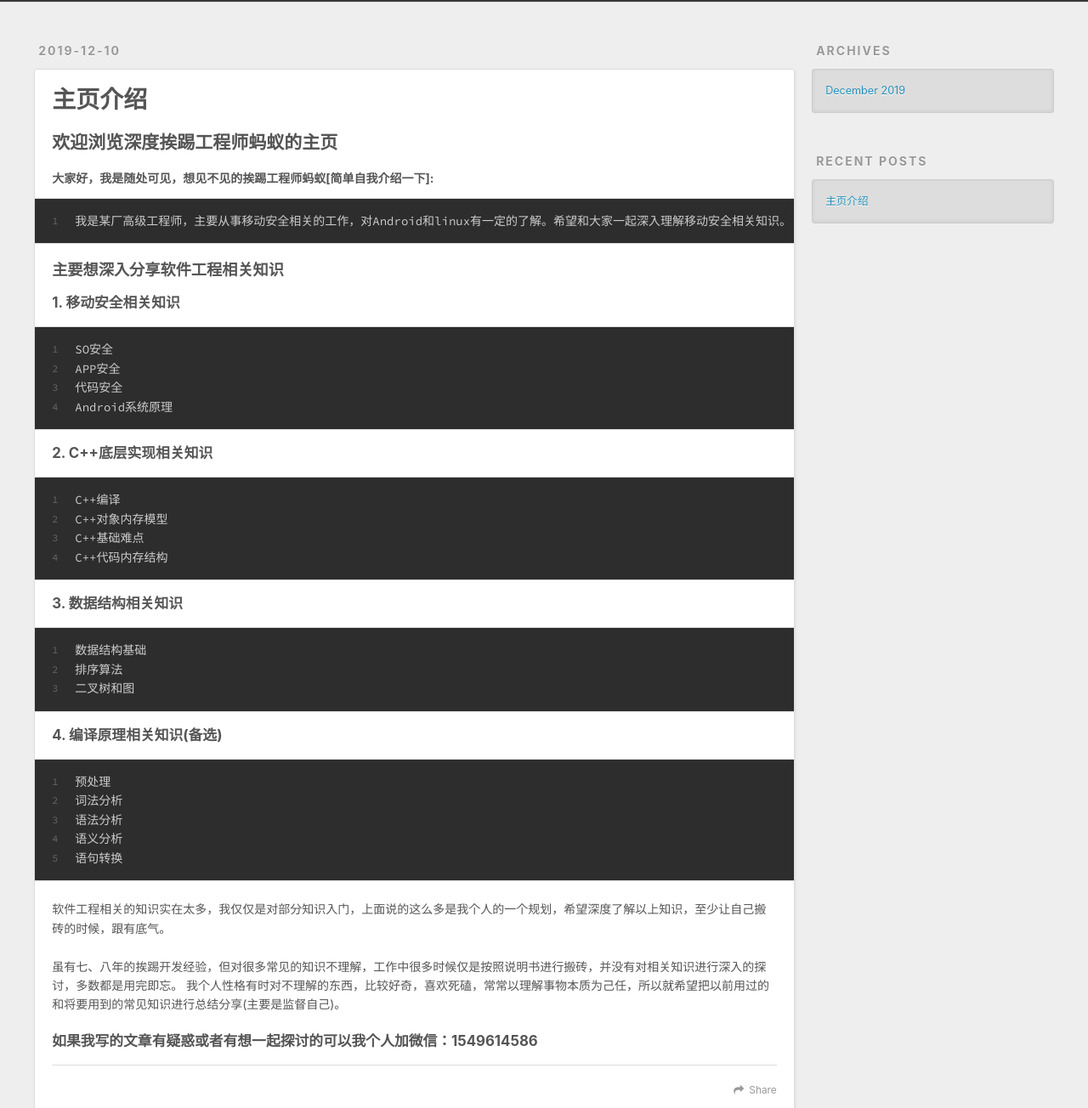
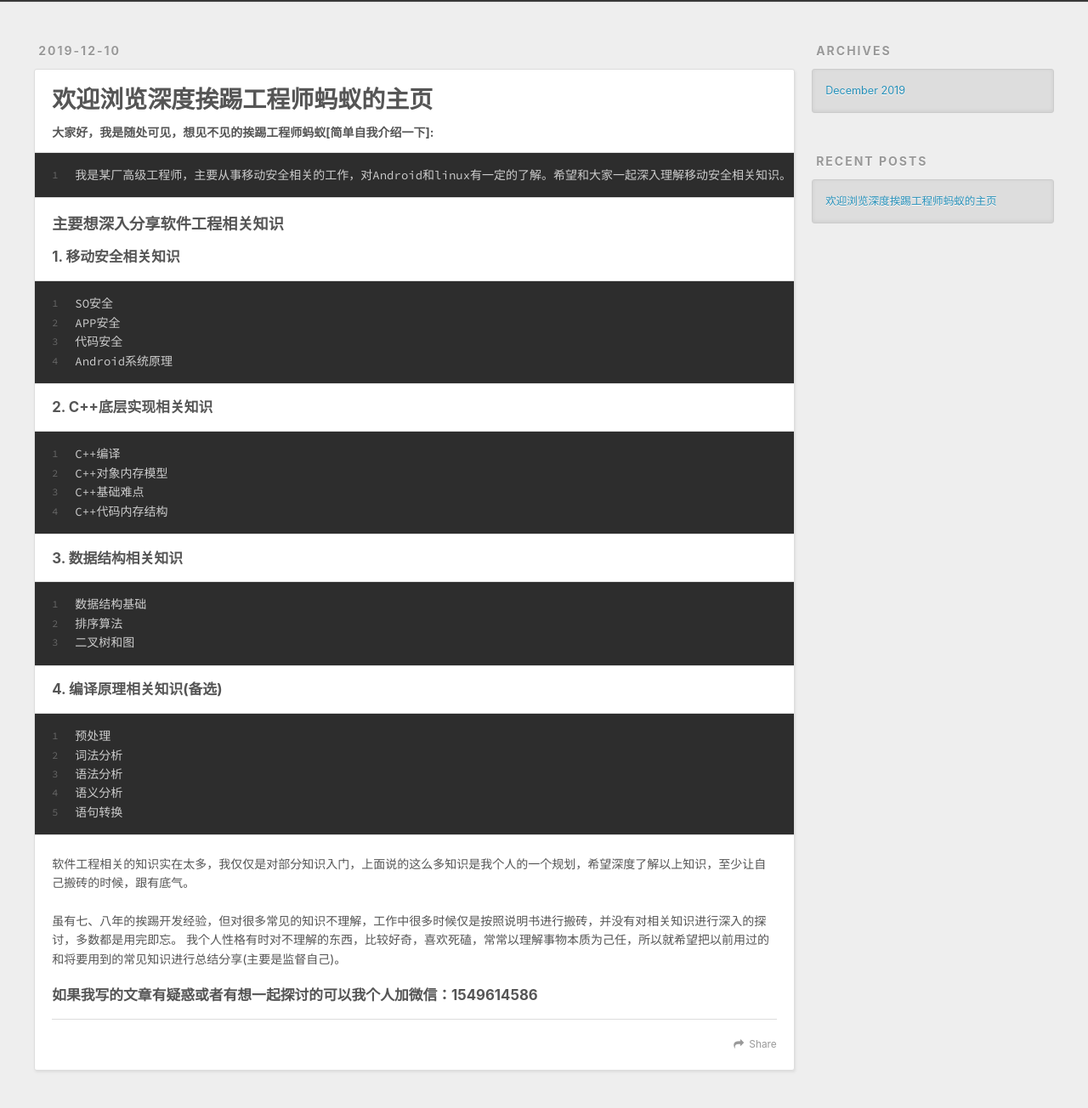
Before and after one commit to antizhl/antizhl.github.io, a plain HTML site: page 2019/12/10/主页介绍/index.html in a window 1280 px wide. Shown: the part 298-1602 px from the top of the page at 85% size. Drawn offline with nearby package versions, Linux system fonts and the light colour scheme.

Commit message:
Site updated: 2019-12-10 21:03:31

```diff
--- a/2019/12/10/主页介绍/index.html
+++ b/2019/12/10/主页介绍/index.html
@@ -5,16 +5,16 @@
 
 
 
-  <title>主页介绍 | </title>
+  <title>欢迎浏览深度挨踢工程师蚂蚁的主页 | </title>
   <meta name="viewport" content="width=device-width, initial-scale=1, maximum-scale=1">
-  <meta name="description" content="欢迎浏览深度挨踢工程师蚂蚁的主页大家好，我是随处可见，想见不见的挨踢工程师蚂蚁[简单自我介绍一下]:1我是某厂高级工程师，主要从事移动安全相关的工作，对Android和linux有一定的了解。希望和大家一起深入理解移动安全相关知识。  主要想深入分享软件工程相关知识1. 移动安全相关知识1SO安全2APP安全3代码安全4Android系统原理  2. C++底层实现相关知识1C++编译2C++对象">
+  <meta name="description" content="大家好，我是随处可见，想见不见的挨踢工程师蚂蚁[简单自我介绍一下]:1我是某厂高级工程师，主要从事移动安全相关的工作，对Android和linux有一定的了解。希望和大家一起深入理解移动安全相关知识。  主要想深入分享软件工程相关知识1. 移动安全相关知识1SO安全2APP安全3代码安全4Android系统原理  2. C++底层实现相关知识1C++编译2C++对象内存模型3C++基础难点4C++">
 <meta property="og:type" content="article">
-<meta property="og:title" content="主页介绍">
+<meta property="og:title" content="欢迎浏览深度挨踢工程师蚂蚁的主页">
 <meta property="og:url" content="http:&#x2F;&#x2F;yoursite.com&#x2F;2019&#x2F;12&#x2F;10&#x2F;%E4%B8%BB%E9%A1%B5%E4%BB%8B%E7%BB%8D&#x2F;index.html">
 <meta property="og:site_name">
-<meta property="og:description" content="欢迎浏览深度挨踢工程师蚂蚁的主页大家好，我是随处可见，想见不见的挨踢工程师蚂蚁[简单自我介绍一下]:1我是某厂高级工程师，主要从事移动安全相关的工作，对Android和linux有一定的了解。希望和大家一起深入理解移动安全相关知识。  主要想深入分享软件工程相关知识1. 移动安全相关知识1SO安全2APP安全3代码安全4Android系统原理  2. C++底层实现相关知识1C++编译2C++对象">
+<meta property="og:description" content="大家好，我是随处可见，想见不见的挨踢工程师蚂蚁[简单自我介绍一下]:1我是某厂高级工程师，主要从事移动安全相关的工作，对Android和linux有一定的了解。希望和大家一起深入理解移动安全相关知识。  主要想深入分享软件工程相关知识1. 移动安全相关知识1SO安全2APP安全3代码安全4Android系统原理  2. C++底层实现相关知识1C++编译2C++对象内存模型3C++基础难点4C++">
 <meta property="article:published_time" content="2019-12-10T09:34:43.000Z">
-<meta property="article:modified_time" content="2019-12-10T09:35:06.053Z">
+<meta property="article:modified_time" content="2019-12-10T13:03:21.356Z">
 <meta property="article:author" content="Ant蚂蚁">
 <meta name="twitter:card" content="summary">
 
@@ -81,7 +81,7 @@
 
 
     <h1 class="article-title" itemprop="name">
-      主页介绍
+      欢迎浏览深度挨踢工程师蚂蚁的主页
     </h1>
 
 
@@ -89,7 +89,7 @@
 
     <div class="article-entry" itemprop="articleBody">
 
-        <h2 id="欢迎浏览深度挨踢工程师蚂蚁的主页"><a href="#欢迎浏览深度挨踢工程师蚂蚁的主页" class="headerlink" title="欢迎浏览深度挨踢工程师蚂蚁的主页"></a>欢迎浏览深度挨踢工程师蚂蚁的主页</h2><h5 id="大家好，我是随处可见，想见不见的挨踢工程师蚂蚁-简单自我介绍一下"><a href="#大家好，我是随处可见，想见不见的挨踢工程师蚂蚁-简单自我介绍一下" class="headerlink" title="大家好，我是随处可见，想见不见的挨踢工程师蚂蚁[简单自我介绍一下]:"></a>大家好，我是随处可见，想见不见的挨踢工程师蚂蚁[简单自我介绍一下]:</h5><figure class="highlight c"><table><tr><td class="gutter"><pre><span class="line">1</span></pre></td><td class="code"><pre><span class="line">我是某厂高级工程师，主要从事移动安全相关的工作，对Android和linux有一定的了解。希望和大家一起深入理解移动安全相关知识。</span></pre></td></tr></table></figure>
+        <h5 id="大家好，我是随处可见，想见不见的挨踢工程师蚂蚁-简单自我介绍一下"><a href="#大家好，我是随处可见，想见不见的挨踢工程师蚂蚁-简单自我介绍一下" class="headerlink" title="大家好，我是随处可见，想见不见的挨踢工程师蚂蚁[简单自我介绍一下]:"></a>大家好，我是随处可见，想见不见的挨踢工程师蚂蚁[简单自我介绍一下]:</h5><figure class="highlight c"><table><tr><td class="gutter"><pre><span class="line">1</span></pre></td><td class="code"><pre><span class="line">我是某厂高级工程师，主要从事移动安全相关的工作，对Android和linux有一定的了解。希望和大家一起深入理解移动安全相关知识。</span></pre></td></tr></table></figure>
 
 <h3 id="主要想深入分享软件工程相关知识"><a href="#主要想深入分享软件工程相关知识" class="headerlink" title="主要想深入分享软件工程相关知识"></a>主要想深入分享软件工程相关知识</h3><h4 id="1-移动安全相关知识"><a href="#1-移动安全相关知识" class="headerlink" title="1. 移动安全相关知识"></a>1. 移动安全相关知识</h4><figure class="highlight c"><table><tr><td class="gutter"><pre><span class="line">1</span></pre></td><td class="code"><pre><span class="line">SO安全</span></pre></td></tr><tr><td class="gutter"><pre><span class="line">2</span></pre></td><td class="code"><pre><span class="line">APP安全</span></pre></td></tr><tr><td class="gutter"><pre><span class="line">3</span></pre></td><td class="code"><pre><span class="line">代码安全</span></pre></td></tr><tr><td class="gutter"><pre><span class="line">4</span></pre></td><td class="code"><pre><span class="line">Android系统原理</span></pre></td></tr></table></figure>
 
@@ -98,7 +98,7 @@
 
 <h4 id="4-编译原理相关知识-备选"><a href="#4-编译原理相关知识-备选" class="headerlink" title="4. 编译原理相关知识(备选)"></a>4. 编译原理相关知识(备选)</h4><figure class="highlight c"><table><tr><td class="gutter"><pre><span class="line">1</span></pre></td><td class="code"><pre><span class="line">预处理</span></pre></td></tr><tr><td class="gutter"><pre><span class="line">2</span></pre></td><td class="code"><pre><span class="line">词法分析</span></pre></td></tr><tr><td class="gutter"><pre><span class="line">3</span></pre></td><td class="code"><pre><span class="line">语法分析</span></pre></td></tr><tr><td class="gutter"><pre><span class="line">4</span></pre></td><td class="code"><pre><span class="line">语义分析</span></pre></td></tr><tr><td class="gutter"><pre><span class="line">5</span></pre></td><td class="code"><pre><span class="line">语句转换</span></pre></td></tr></table></figure>
 
-<p>软件工程相关的知识实在太多，我仅仅是对部分知识入门，上面说的这么多是我个人的一个规划，希望深度了解以上知识，至少让自己搬砖的时候，跟有底气。</p>
+<p>软件工程相关的知识实在太多，我仅仅是对部分知识入门，上面说的这么多知识是我个人的一个规划，希望深度了解以上知识，至少让自己搬砖的时候，跟有底气。</p>
 <p>虽有七、八年的挨踢开发经验，但对很多常见的知识不理解，工作中很多时候仅是按照说明书进行搬砖，并没有对相关知识进行深入的探讨，多数都是用完即忘。 我个人性格有时对不理解的东西，比较好奇，喜欢死磕，常常以理解事物本质为己任，所以就希望把以前用过的和将要用到的常见知识进行总结分享(主要是监督自己)。</p>
 <h4 id="如果我写的文章有疑惑或者有想一起探讨的可以我个人加微信：1549614586"><a href="#如果我写的文章有疑惑或者有想一起探讨的可以我个人加微信：1549614586" class="headerlink" title="如果我写的文章有疑惑或者有想一起探讨的可以我个人加微信：1549614586"></a>如果我写的文章有疑惑或者有想一起探讨的可以我个人加微信：1549614586</h4>
 
@@ -143,7 +143,7 @@
       <ul>
 
           <li>
-            <a href="/2019/12/10/%E4%B8%BB%E9%A1%B5%E4%BB%8B%E7%BB%8D/">主页介绍</a>
+            <a href="/2019/12/10/%E4%B8%BB%E9%A1%B5%E4%BB%8B%E7%BB%8D/">欢迎浏览深度挨踢工程师蚂蚁的主页</a>
           </li>
 
       </ul>
```
Also changed, not shown: archives/2019/12/index.html (+2 -2 lines), archives/2019/index.html (+2 -2 lines), archives/index.html (+2 -2 lines), index.html (+4 -4 lines).
